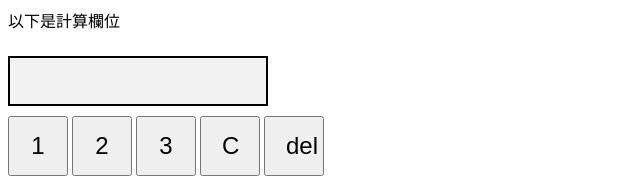
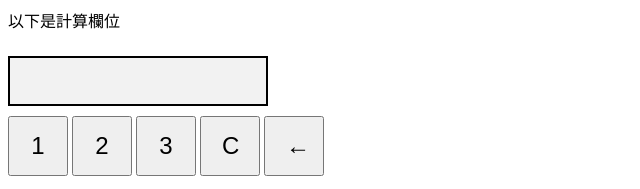
Before and after one commit to huanweichen86/calculator, a plain HTML site: page index.html in a window 1280 px wide. Shown: the top 189 px of the page, 0-640 px from the left. Drawn offline with Linux system fonts and the light colour scheme.

Commit message:
chorse:practice

```diff
--- a/index.html
+++ b/index.html
@@ -31,7 +31,7 @@
     <button onclick = "cal(2)">2</button>
     <button onclick = "cal(3)">3</button>
     <button onclick = "cl()">C</button>
-      <button onclick = "del()">del</button>
+      <button onclick = "del()">←</button>
     </p>
     <button onclick = "cal(4)">4</button>
     <button onclick = "cal(5)">5</button>
```
